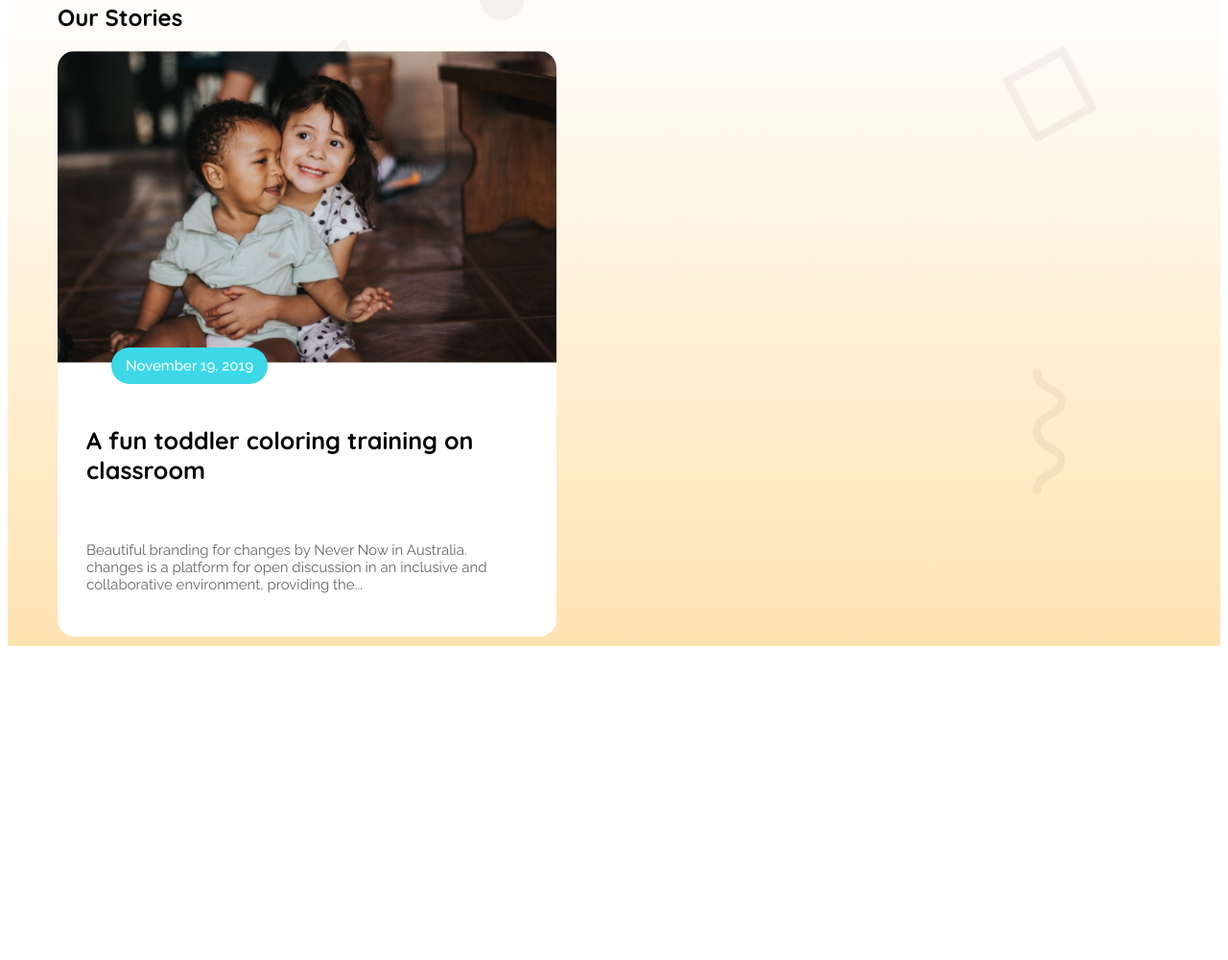
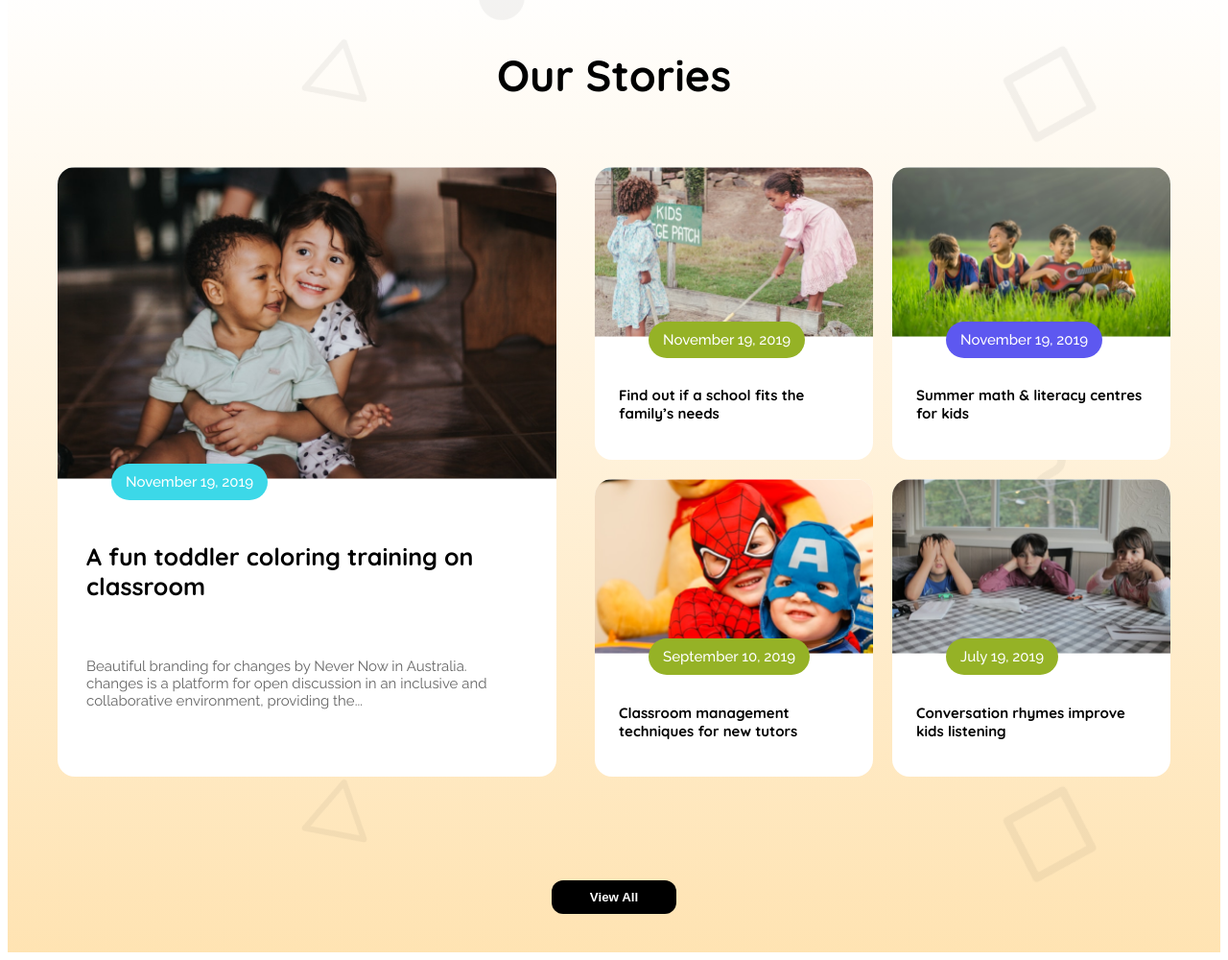
Before and after one commit to ibrahimraj2/kids-school, a plain HTML site: page index.html in a window 1280 px wide. Shown: the part 1339-2339 px from the top of the page at 96% size. Before the commit the page ends 2020 px from the top, so only its background shows below. Drawn offline with Linux system fonts and the light colour scheme.

Commit message:
added full blogs section without responcive

```diff
--- a/index.html
+++ b/index.html
@@ -124,6 +124,7 @@
 
                         <h2 class="blog-title">Our Stories</h2>
 
+                        <div class="blogs-container">
                         <div class="blog-1">
                               <div class="blog-card">
                                     <img src="assets/story-1.png" alt="" class="blog-card-img">
@@ -142,7 +143,44 @@
                               </div>
                         </div>
 
-                        <div class="blog-2"></div>
+                        <div class="blog-2">
+                              <div class="blog-card-2">
+                                    <img src="assets/story-2.png" alt="" class="blog-img-card-2">
+                                    <span class="date raleway hl-bg-1">November 19, 2019</span>
+                                    <h2 class="blog-cont-title-2">
+                                          Find out if a school fits the family’s needs
+                                    </h2>
+                              </div>
+
+                              <div class="blog-card-2">
+                                    <img src="assets/story-3.png" alt="" class="blog-img-card-2">
+                                    <span class="date raleway hl-bg-2">November 19, 2019</span>
+                                    <h2 class="blog-cont-title-2">
+                                          Summer math & literacy centres for kids
+                                    </h2>
+                              </div>
+
+                              <div class="blog-card-2">
+                                    <img src="assets/story-4.png" alt="" class="blog-img-card-2">
+                                    <span class="date raleway hl-bg-1">September 10, 2019</span>
+                                    <h2 class="blog-cont-title-2">
+                                          Classroom management techniques for new tutors
+                                    </h2>
+                              </div>
+
+                              <div class="blog-card-2">
+                                    <img src="assets/story-5.png" alt="" class="blog-img-card-2">
+                                    <span class="date raleway hl-bg-1">July 19, 2019</span>
+                                    <h2 class="blog-cont-title-2">
+                                          Conversation rhymes improve kids listening
+                                    </h2>
+                              </div>
+                        </div>
+                  </div>
+
+                  <div class="blogs-btn">
+                        <button class="btn-primary b-btn">View All</button>
+                  </div>
                   </div>
             </section>
       </main>
--- a/style/style.css
+++ b/style/style.css
@@ -222,6 +222,11 @@ span.next-icon {
       margin: 0 auto;
       padding: 10px;
 }
+h2.blog-title {
+      font-size: 45px;
+      text-align: center;
+      padding: 30px;
+}
 .blog-1 {
       width: 520px;
       background: white;
@@ -253,6 +258,51 @@ span.date {
       position: relative;
       top: -12px;
       right: -56px;
+}
+/* blog card-2 style css */
+.blogs-container {
+      display: grid;
+      grid-template-columns: 1fr 1fr;
+}
+.blog-card-2 {
+      width: 290px;
+      background: #fff;
+}
+.blog-card-2{
+      border-radius: 18px 18px;
+}
+
+h2.blog-cont-title-2 {
+      font-size: 15px;
+      padding: 15px 25px 26px;
+}
+img.blog-img-card-2 {
+      border-radius: 18px 18px 0 0;
+}
+.blog-2 {
+      /* padding: 10px 0; */
+      display: grid;
+      grid-template-columns: 1fr 1fr;
+      gap: 20px;
+}
+.hl-bg-1{
+      background: #95B226 !important;
+}
+.hl-bg-2{
+      background: #5D58F0 !important;
+}
+.blogs-btn {
+      padding: 30px;
+      margin-top: 78px;
+      text-align: center;
+}
+.b-btn {
+      background: #000;
+      border: none;
+      color: #fff;
+      padding: 10px 40px;
+      border-radius: 12px;
+      font-weight: 600;
 }
 
 
```
